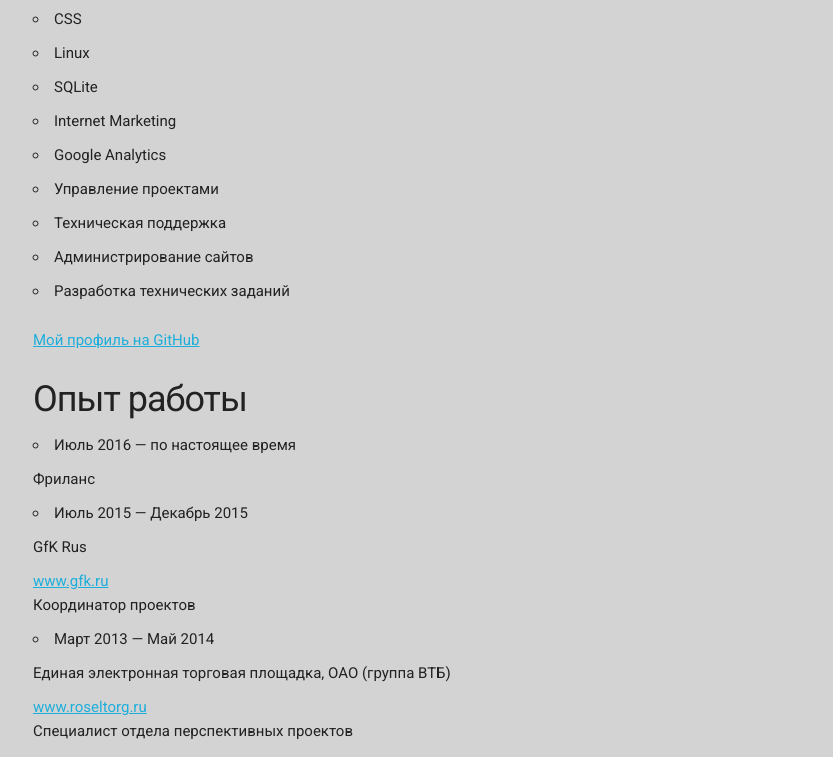
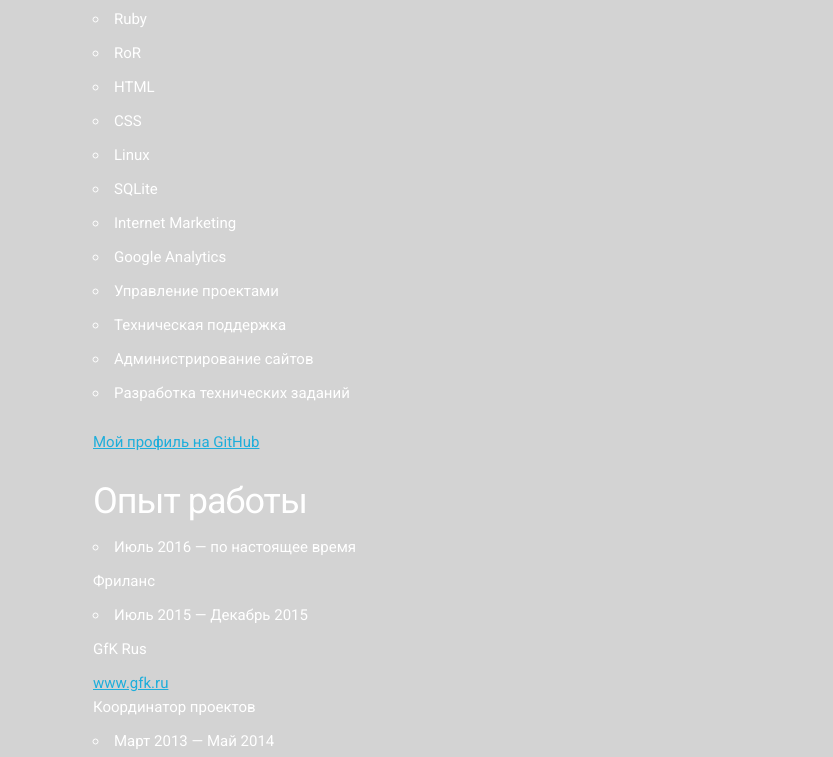
Before and after one commit to andrybely/cv, a plain HTML site: page index.html in a window 1280 px wide. Shown: the part 720-1477 px from the top of the page, without its empty margins (127-960 px from the left). Drawn offline with Linux system fonts and the light colour scheme.

Commit message:
Update margin-bottom

```diff
--- a/css/style.css
+++ b/css/style.css
@@ -1,10 +1,17 @@
 body {
     font-family: 'Roboto', sans-serif;
- }
+}
+
+.row {
+    color: #fff;
+    padding: 60px;
+    margin-top: 60px;
+    margin-bottom: 60px;
+}
 
 h1, h2, h3, h4, h5, h6 {
     margin-bottom: 1rem;
-  }
+}
 
 p,
 li {
```
